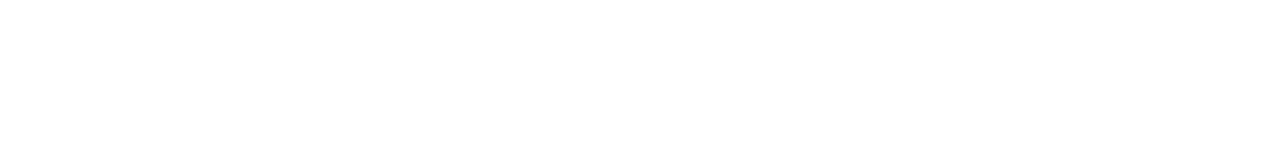
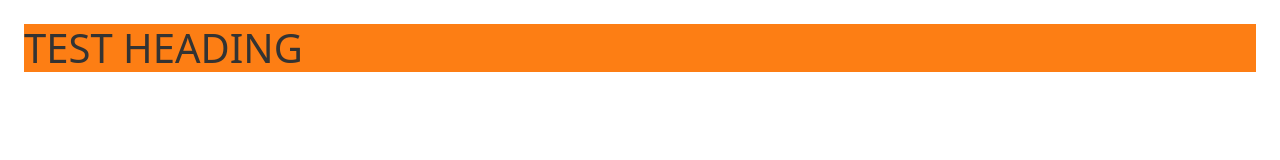
Before and after one commit to touseefahmed-cyber/DND, a website with bundled scripts: page index.html in a window 1280 px wide. Built offline with nearby package versions, Linux system fonts and the light colour scheme.

Commit message:
Heading added and scss tested

```diff
--- a/index.html
+++ b/index.html
@@ -7,7 +7,7 @@
     <title>Bootstrap Sass &amp; JS</title>
   </head>
   <body>
-
+<h1 class="text-uppercase"> test heading</h1>
 
     <script type="module" src="js/main.js"></script>
   </body>
--- a/scss/styles.scss
+++ b/scss/styles.scss
@@ -94,3 +94,7 @@ $success: #7952b3;
 body {
   padding: 1.5rem;
 }
+
+h1{
+  background: #fd7e14;
+}
```
Also changed, not shown: css/styles.css, 1 other file.
